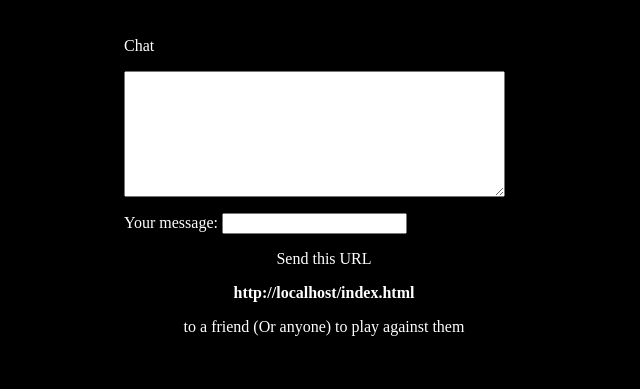
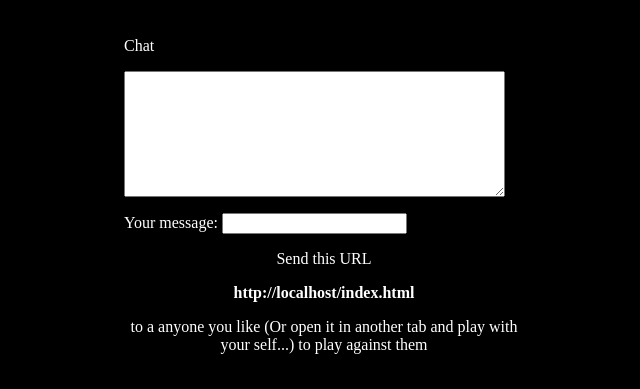
Before and after one commit to jonnyboris/Pong, a plain HTML site: page index.html in a window 1280 px wide. Shown: the part 411-800 px from the top of the page, without its empty margins (316-956 px from the left). Drawn offline with Linux system fonts and the light colour scheme; no server answers.

Commit message:
Changed url instructions

```diff
--- a/index.html
+++ b/index.html
@@ -58,7 +58,7 @@
 
 
 	<div>
-		<p align="center">Send this URL </p><p align="center"> <b id="url" >  </b> </p><p align="center">to a friend (Or anyone) to play against them </p>
+		<p align="center">Send this URL </p><p align="center"> <b id="url" >  </b> </p><p align="center">to a anyone you like (Or open it in another tab and play with your self...) to play against them </p>
 	</div>
 
 </div>
```
